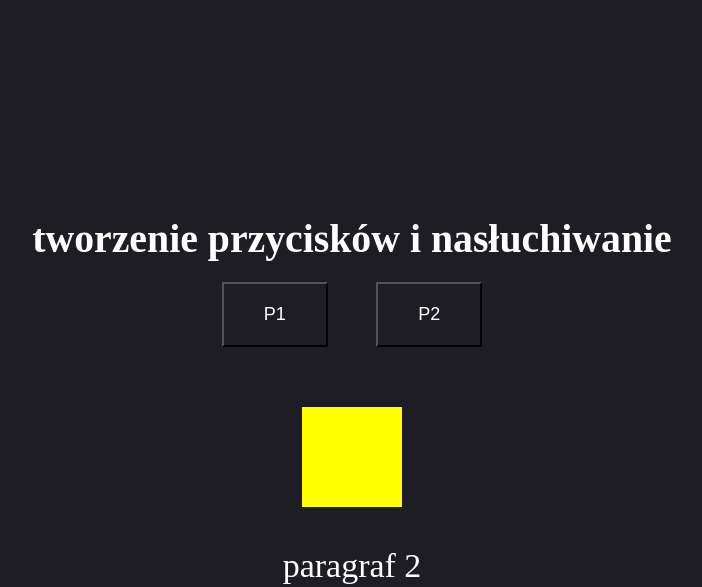
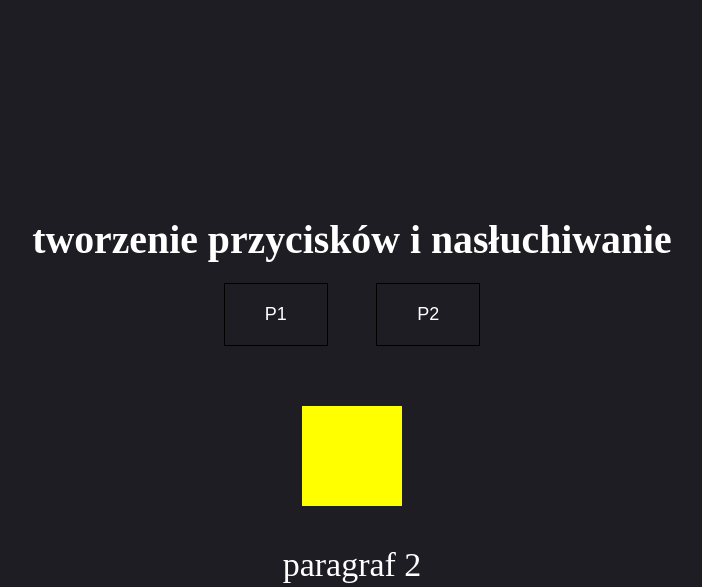
Before and after one commit to road44/h0ld4-kod, a PHP site: page /cwicz2.html in a window 1280 px wide. Shown: the top 587 px of the page, without its empty margins (288-990 px from the left). Run offline with PHP 8.4, Linux system fonts and the light colour scheme.

Commit message:
1.4 css5

```diff
--- a/Programowanie Aplikacji/Klasa 4/pobieranie/cwicz2.css
+++ b/Programowanie Aplikacji/Klasa 4/pobieranie/cwicz2.css
@@ -34,5 +34,7 @@ button {
 	background: none;
 	cursor: pointer;
 	color: #fff;
-    font-size: 18px;
+	font-size: 18px;
+	border: 1px solid black;
+	text-transform: uppercase;
 }
--- a/Programowanie Aplikacji/Klasa 4/pobieranie/cwicz2.html
+++ b/Programowanie Aplikacji/Klasa 4/pobieranie/cwicz2.html
@@ -13,8 +13,8 @@
     <h3>tworzenie przycisków i nasłuchiwanie</h3>
 
     <div class="buttons">
-        <button class="btn1">P1</button>
-        <button class="btn2">P2</button>
+        <button class="btn1">p1</button>
+        <button class="btn2">p2</button>
     </div>
 
     <div class="square">
```
